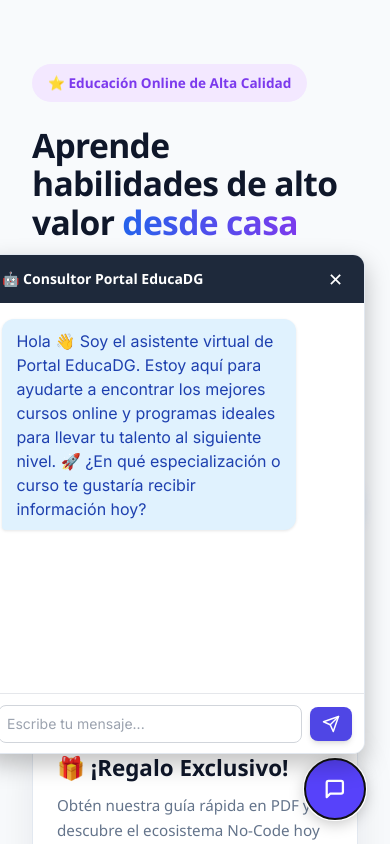
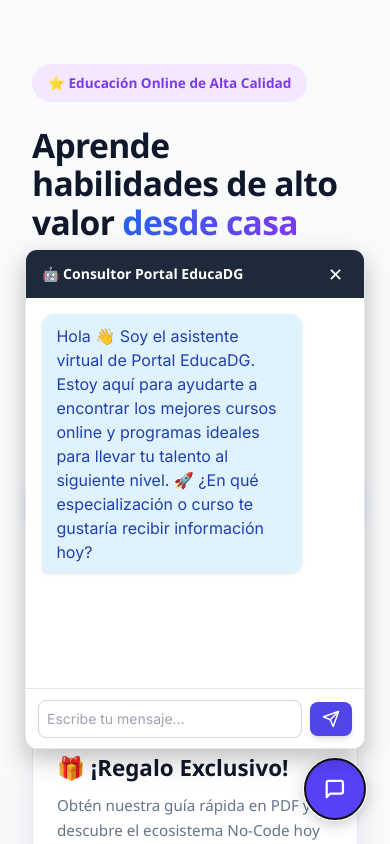
Before and after one commit to DelacruzGomez/educaciononline, a React (Vite) app: page / in a window 390 px wide. Both pictures are taken after a click on the button 335 px from the left and 789 px from the top of the page. Shown: the top 844 px of the page. Built offline with nearby package versions, Linux system fonts and the light colour scheme.

Commit message:
Actualizacion de responsive

```diff
--- a/public/chat/asistente.html
+++ b/public/chat/asistente.html
@@ -47,14 +47,12 @@
         /* 3. Estilo para el contenedor del chat (la ventana que se abre) */
         #chatWindow {
             background-color: white;
-            border-radius: 1rem; /* Redondeamos un poco menos */
+            border-radius: 1rem;
             box-shadow: 0 10px 15px -3px rgba(0, 0, 0, 0.2), 0 4px 6px -2px rgba(0, 0, 0, 0.1);
-            width: 100%;
-            max-width: 350px; /* Tamaño máximo más estrecho para evitar invasión */
-            height: 450px; /* Altura más compacta */
-            margin-bottom: 10px;
+            width: 100%; /* Ocupa el 100% del iframe donde se monta */
+            height: 100%; /* Sigue el alto asignado por el iframe */
             display: none;
-            flex-direction: column; /* Asegura que el contenido interno se apile */
+            flex-direction: column;
             overflow: hidden;
             transform: scale(0.9);
             opacity: 0;
--- a/src/App.jsx
+++ b/src/App.jsx
@@ -717,14 +717,16 @@
       </button>
 
 
-      {/* 🖥️ VENTANA FLOTANTE DEL CHAT (MODAL CON IFRAME) */}
+{/* 🖥️ VENTANA FLOTANTE DEL CHAT (MODAL CON IFRAME COREGIDO Y RESPONSIVO) */}
 {isChatOpen && (
   <div style={{
     position: 'fixed',
-          bottom: '90px', // Se posiciona justo encima del botón
+    bottom: '95px', // Se posiciona justo encima del botón
     right: '25px',
-          width: '380px', // Ancho ideal para un chat de soporte en web
-          height: '500px', // Altura perfecta para que sea cómodo de usar
+    width: '380px', // Ancho ideal para computadoras
+    maxWidth: 'calc(100vw - 50px)', // 👈 CLAVE 1: En celulares se encoge dejando 25px libres a cada lado
+    height: '500px', // Altura perfecta para PC
+    maxHeight: '70vh', // 👈 CLAVE 2: En celulares limita la altura para que el teclado de Android no lo tape
     backgroundColor: '#ffffff',
     borderRadius: '12px',
     boxShadow: '0px 10px 25px rgba(0, 0, 0, 0.25)',
@@ -741,13 +743,12 @@
       padding: '12px 16px',
       display: 'flex',
       alignItems: 'center',
-            justifyContent: 'space-between' // 🔥 Dejamos solo la propiedad válida
+      justifyContent: 'space-between'
     }}>
-
       <span style={{ fontWeight: '600', fontSize: '14px' }}>🤖 Consultor Portal EducaDG</span>
       {/* Botón para cerrar la ventana del chat */}
       <button
-              onClick={() => setIsChatOpen(false)} // 🔥 Cierra la ventana
+        onClick={() => setIsChatOpen(false)}
         style={{
           background: 'none',
           border: 'none',
@@ -764,12 +765,12 @@
     {/* Carga dinámicamente tu bot dentro de la landing page */}
     <iframe
       src="/chat/asistente.html"
-  style={{ width: '100%', height: 'calc(100% - 45px)', border: 'none' }} // 🔥 Ajuste de altura limpia
+      style={{ width: '100%', height: 'calc(100% - 45px)', border: 'none' }}
       title="Chatbot AI"
     />
-
   </div>
 )}
+
 
       {/* PIE DE PÁGINA LEGAL Y DE AUTORIDAD */}
       <footer className="catalog-footer" style={{ marginTop: '4rem', padding: '2rem 0', borderTop: '1px solid var(--border)', fontSize: '0.8rem', color: 'var(--gray)', textAlign: 'center', lineHeight: '1.6' }}>
```
Lines whose indentation alone changed are shown as unchanged.
